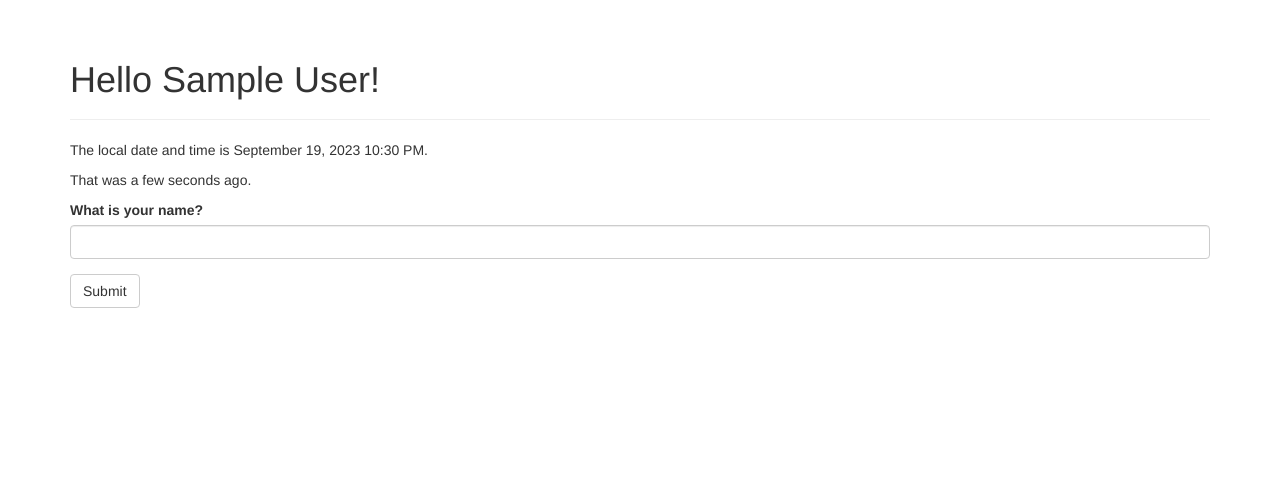
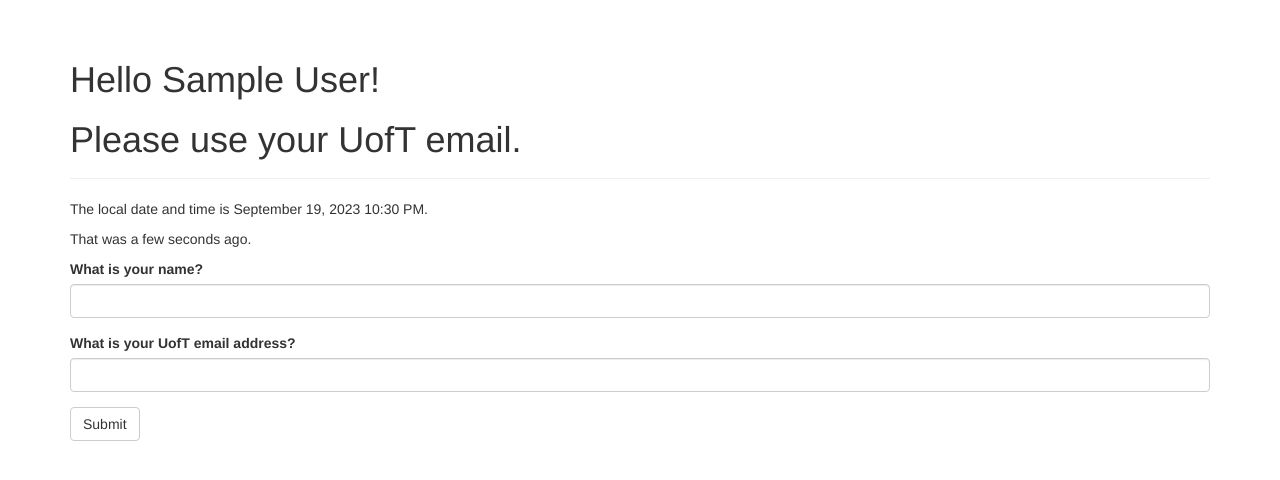
Before and after one commit to ArnauvGilotra/ECE444-F2023-Lab1, a Flask app: page / in a window 1280 px wide. Shown: the part 52-532 px from the top of the page. Run offline with Flask 3, Linux system fonts and the light colour scheme; the visitor is signed in with stand-in values (Sample User, id 1); some libraries are stand-ins or nearby versions.

Commit message:
Added email check and flash messages

```diff
--- a/app.py
+++ b/app.py
@@ -1,13 +1,14 @@
-from flask import Flask, render_template, session, redirect, url_for
+from flask import Flask, render_template, session, redirect, url_for, flash
 from flask_bootstrap import Bootstrap
 from flask_moment import Moment
 from datetime import datetime
 from flask_wtf import FlaskForm
 from wtforms import StringField, SubmitField
-from wtforms.validators import DataRequired
+from wtforms.validators import DataRequired, Email
 
 class NameForm(FlaskForm):
     name = StringField('What is your name?', validators=[DataRequired()])
+    email = StringField('What is your UofT email address?', validators=[Email(), DataRequired()])
     submit = SubmitField('Submit')
 
 app = Flask(__name__)
@@ -19,10 +20,19 @@
 def index():
     form = NameForm()
     if form.validate_on_submit():
+        old_name = session.get('name')
+        old_name, old_email = session.get('name'), session.get('email')
+        if old_name and old_name != form.name.data:
+            flash("Looks like you have changed your name!")
+
+        if old_email and old_email != form.email.data:
+            flash("Looks like you have changed your email!")
+
         session['name'] = form.name.data
-        return redirect(url_for('index'))
+        session['email'] = form.email.data
 
-    return render_template('index.html', form=form, name=session.get('name'), current_time=datetime.utcnow())
+    return render_template('index.html', form=form,
+     name=session.get('name'), email=session.get('email'), current_time=datetime.utcnow())
 
 @app.route('/user/<name>')
 def user(name):
--- a/templates/base.html
+++ b/templates/base.html
@@ -35,5 +35,11 @@
   </div>
 </div>
 {% endblock %} {% block content %}
-<div class="container">{% block page_content %}{% endblock %}</div>
-{% endblock %}
+<div class="container">
+  {% for message in get_flashed_messages() %}
+  <div class="alert alert-warning">
+    <button type="button" class="close" data-dismiss="alert">&times;</button>
+    {{ message }}
+  </div>
+  {% endfor %} {% block page_content %}{% endblock %}
+</div>{% endblock %}
--- a/templates/index.html
+++ b/templates/index.html
@@ -1,7 +1,15 @@
 {% extends "base.html" %} {% import "bootstrap/wtf.html" as wtf %} {% block page_content %}
 <div class="page-header">
   <h1>Hello {% if name %}{{ name }}{% else %}Stranger{% endif %}!</h1>
-</div>
+  {% if email %}
+  <h1>
+    {% if 'utoronto' in email %}
+    Your UofT email is {{ email }}
+    {% else %}
+    Please use your UofT email.
+    {% endif %}
+  </h1>
+{% endif %}</div>
 <p>The local date and time is {{moment(current_time).format('LLL')}}.</p>
 <p>That was {{moment(current_time).fromNow(refresh=True)}}.</p>
 {{ wtf.quick_form(form) }}
```
Also changed, not shown: 1 other file.
